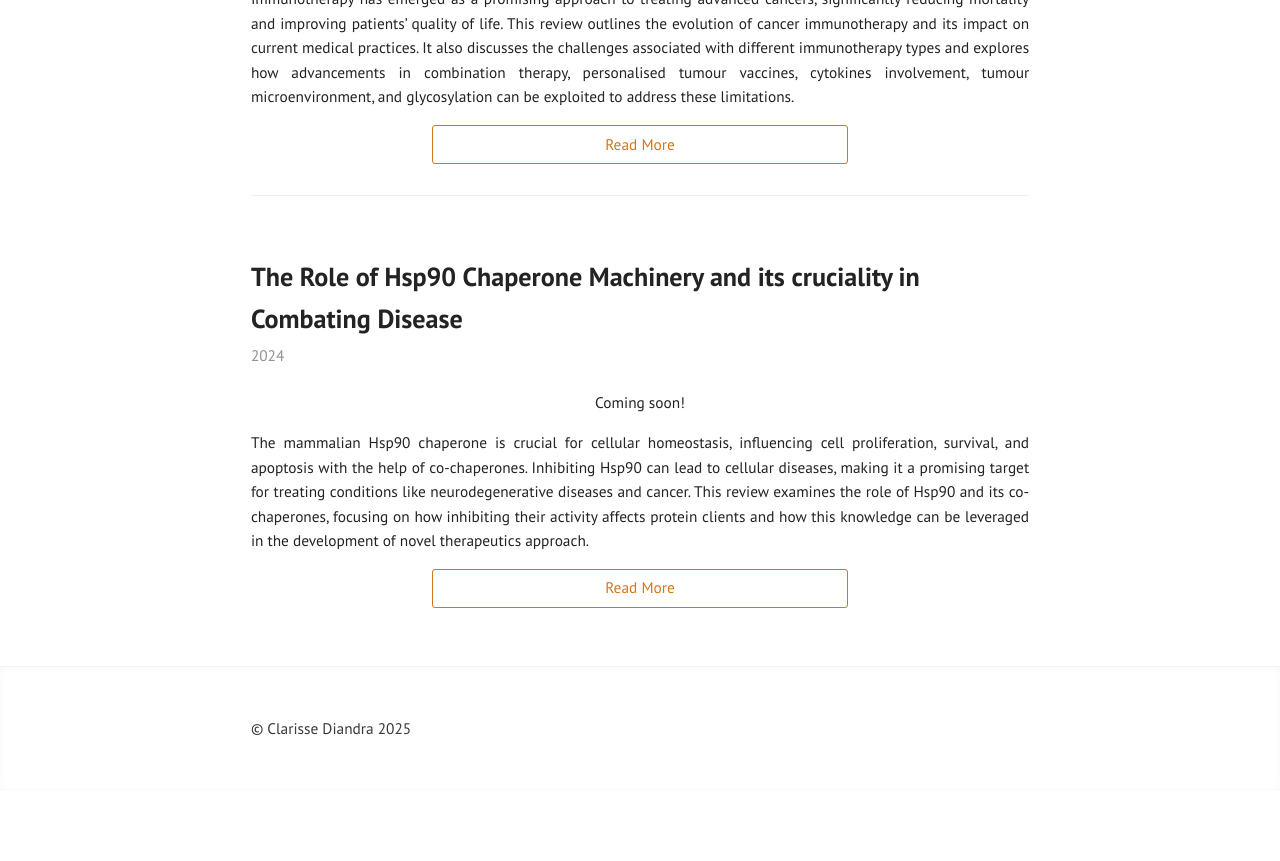
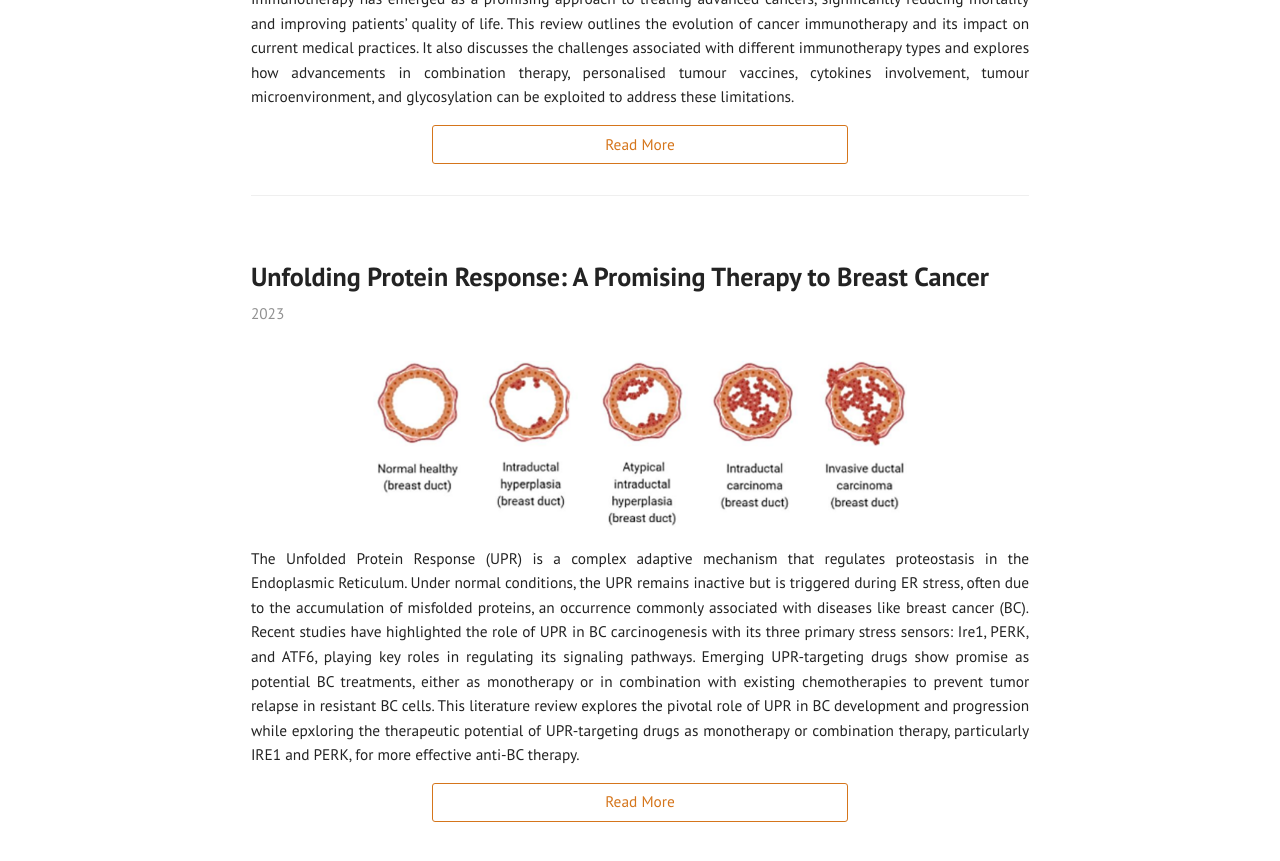
Before and after one commit to clarissediandra/clarissediandra.github.io, a Jekyll site: the page built from reviews.html, in a window 1280 px wide and 900 px high, scrolled down 644 px. Shown: the top 861 px of the window. Built offline with Jekyll 4.4.1, drawn with Linux system fonts in a browser that asks for light colours; before the commit the page ends 1435 px from its top, so only the background shows below that.

Commit message:
UPR paper upload, changed style

```diff
--- /dev/null
+++ b/_posts/reviews/2023-03-01-cancer.md
@@ -0,0 +1,16 @@
+---
+title: "Unfolding Protein Response: A Promising Therapy to Breast Cancer"
+layout: post
+categories: Reviews
+---
+
+![CancerProjectCover](/assets/img/research/cancer/cover.png){: width="70%" }
+
+The Unfolded Protein Response (UPR) is a complex adaptive mechanism that regulates proteostasis in the Endoplasmic Reticulum. Under normal conditions, the UPR remains inactive but is triggered during ER stress, often due to the accumulation of misfolded proteins, an occurrence commonly associated with diseases like breast cancer (BC). Recent studies have highlighted the role of UPR in BC carcinogenesis with its three primary stress sensors: Ire1, PERK, and ATF6, playing key roles in regulating its signaling pathways. Emerging UPR-targeting drugs show promise as potential BC treatments, either as monotherapy or in combination with existing chemotherapies to prevent tumor relapse in resistant BC cells.  This literature review explores the pivotal role of UPR in BC development and progression while epxloring the therapeutic potential of UPR-targeting drugs as monotherapy or combination therapy, particularly IRE1 and PERK, for more effective anti-BC therapy.
+
+
+<div style="width: 100%; display: flex; justify-content: center;">
+  <embed src="/assets/docs/reviews/cancer/Unfolding Protein Response - A Promising Breast Cancer Therapy.pdf" width="100%" height="1000px" type="application/pdf">
+</div>
+
+_Disclaimer: This literature review is not published in Cell Press. It is intended solely as an academic exercise to emulate the style of a published paper._
--- a/_posts/reviews/2024-08-22-hsp.md
+++ /dev/null
@@ -1,12 +0,0 @@
----
-title: "The Role of Hsp90 Chaperone Machinery and its cruciality in Combating Disease"
-layout: post
-categories: Reviews
----
-
-<p style="text-align: center;">Coming soon!</p>
-
-The mammalian Hsp90 chaperone is crucial for cellular homeostasis, influencing cell proliferation, survival, and apoptosis with the help of co-chaperones. Inhibiting Hsp90 can lead to cellular diseases, making it a promising target for treating conditions like neurodegenerative diseases and cancer. This review examines the role of Hsp90 and its co-chaperones, focusing on how inhibiting their activity affects protein clients and how this knowledge can be leveraged in the development of novel therapeutics approach.
-
-
-Coming soon!
```
Also changed, not shown: _posts/research/2023-03-01-cancer.md (deleted, +0 -52 lines), _posts/reviews/2024-10-14-immunotherapy.md (+1 -1 lines), 1 other file.
